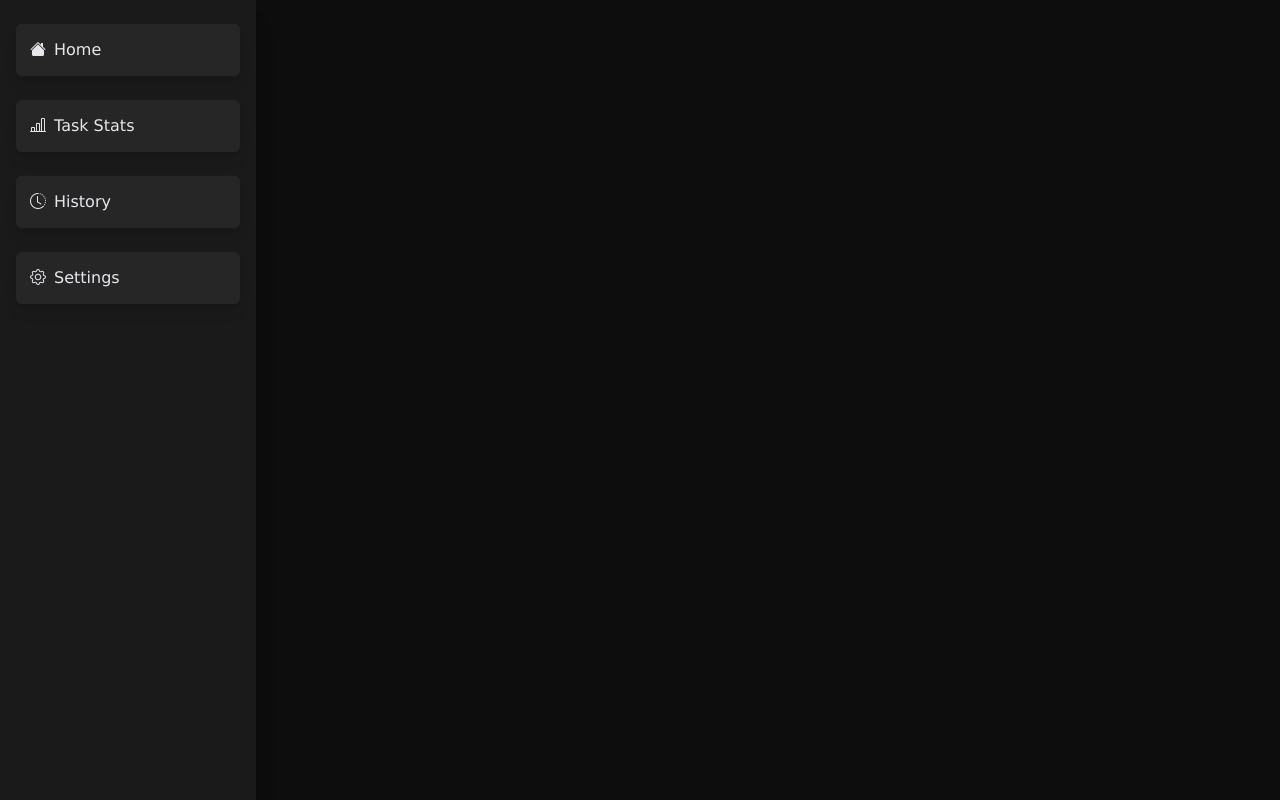
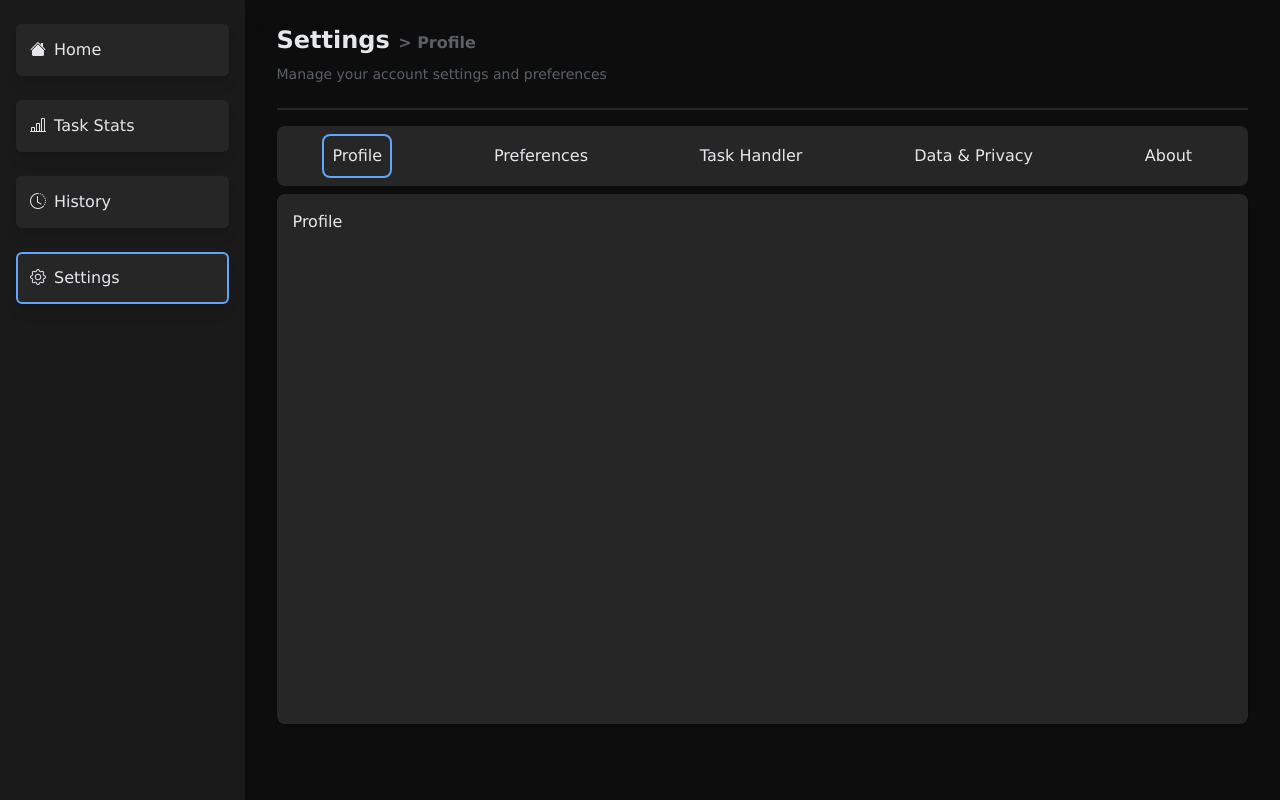
Before and after one commit to theinternetfae/Optima-V.2, a React (Vite) app: page /settings/profile in a window 1280 px wide. Built offline with nearby package versions, Linux system fonts and the light colour scheme.

Commit message:
Finished refactoring router for settings branch

```diff
--- a/src/App.jsx
+++ b/src/App.jsx
@@ -1,11 +1,19 @@
-import { BrowserRouter, Routes, Route } from "react-router-dom";
+import { BrowserRouter, Routes, Route, Navigate } from "react-router-dom";
 import DateMenu from "./Date.jsx";
-import SideMenu from "./SideMenu.jsx";
 import TaskHistory from "./TaskHistory.jsx";
 import TaskStats from "./TaskStats.jsx";
 import { useState, useEffect } from "react";
 import { TaskContext } from "./components/TaskContext.js";
+import AppLayout from "./AppLayout.jsx";
 import Settings from "./Settings.jsx";
+import Profile from "./settingsComponents/Profile.jsx";
+import Preferences from "./settingsComponents/Preferences.jsx";
+import TaskHandler from "./settingsComponents/TaskHandler.jsx";
+import DataPrivacy from "./settingsComponents/DataPrivacy.jsx";
+import About from "./settingsComponents/About.jsx";
+
+
+
 
 function App() {
 
@@ -129,42 +137,27 @@ function App() {
 
     <TaskContext.Provider value={{taskList, setTaskList, tasksDone, setTasksDone, saveEditedTask}}>
       <BrowserRouter>
-        <div className="named">
-          <SideMenu/>
 
-          <Routes>
+        <Routes>
 
-            <Route path="/" element={
-                <div className="a-body">
-                  <DateMenu />
-                </div>
-              }
-            />
+          <Route element={<AppLayout />}>
+            <Route path="/" element={<DateMenu />} />
+            <Route path="/taskStats" element={<TaskStats />} />
+            <Route path="/taskHistory" element={<TaskHistory />} />
 
-            <Route path="/taskStats" element={
-                <div className="a-body">
-                  <TaskStats />
-                </div>
-              }
-            />
+            <Route path="settings" element={<Settings />}>
+              <Route index element={<Navigate to="profile" replace />} />
+              <Route path="profile" element={<Profile />} />
+              <Route path="preferences" element={<Preferences />} />
+              <Route path="taskHandler" element={<TaskHandler />} />
+              <Route path="dataPrivacy" element={<DataPrivacy />} />
+              <Route path="about" element={<About />} />
+            </Route>
 
-            <Route path="/taskHistory" element={
-              <div className="a-body">
-                <TaskHistory />
-                </div>
-              }
-            />
+          </Route>
 
-            <Route path="/settings" element={
-              <div className="a-body">
-                <Settings />
-                </div>
-              }
-            />
+        </Routes>
 
-          </Routes>
-
-        </div>
       </BrowserRouter>
     </TaskContext.Provider>
   )
--- /dev/null
+++ b/src/AppLayout.jsx
@@ -0,0 +1,20 @@
+import { Outlet } from "react-router-dom";
+import SideMenu from "./SideMenu.jsx";
+
+
+function AppLayout() {
+    return (
+
+        <div className="named">
+            <SideMenu />
+
+            <div className="a-body">
+                <Outlet/>
+            </div>
+
+        </div>
+
+    );
+}
+
+export default AppLayout;
--- a/src/Settings.jsx
+++ b/src/Settings.jsx
@@ -1,22 +1,60 @@
+import { useState } from "react";
+import { Link, useLocation, Outlet } from "react-router-dom";
+
 function Settings() {
+
+    const location = useLocation();
+
+    function checking() {
+        if(location.pathname === '/settings/profile') {
+            return "> Profile"
+        } else if(location.pathname === '/settings/preferences') {
+            return "> Preferences"
+        } else if(location.pathname === '/settings/taskHandler') {
+            return "> Task Handler"
+        } else if(location.pathname === '/settings/dataPrivacy') {
+            return "> Data & Privacy"
+        } else {
+            return "> About"
+        }
+     }
+
     return (
         <div className="settings-main-cont">
 
-            <h1 className="settings-header">Settings</h1>
+            <h1 className="settings-header">Settings <span className="checking">{`${checking()}`}</span></h1>
 
             <p className="settings-subheader">Manage your account settings and preferences</p>
 
             <div className="settings-body">
-                <section className="settings-router">
-                    <ul>
-                        <li>Profile</li>
-                        <li>Preferences</li>
-                        <li>Task Handler</li>
-                        <li>Data & Privacy</li>
-                        <li>About</li>
-                    </ul>
-                </section>
 
+                <aside className="settings-router">
+
+                    <Link to="profile" className={`sett-link ${location.pathname === "/settings/profile" && 'border-bluelight'}`}>
+                        <p>Profile</p>
+                    </Link>
+
+                    <Link to="preferences" className={`sett-link ${location.pathname === "/settings/preferences" && 'border-bluelight'}`}>
+                        <p>Preferences</p>
+                    </Link>
+
+                    <Link to="taskHandler" className={`sett-link ${location.pathname === "/settings/taskHandler" && 'border-bluelight'}`}>
+                        <p>Task Handler</p>
+                    </Link>
+
+                    <Link to="dataPrivacy" className={`sett-link ${location.pathname === "/settings/dataPrivacy" && 'border-bluelight'}`}>
+                        <p>Data & Privacy</p>
+                    </Link>
+
+                    <Link to="about" className={`sett-link ${location.pathname === "/settings/about" && 'border-bluelight'}`}>
+                        <p>About</p>
+                    </Link>
+
+                </aside>
+
+                <main>
+                    <Outlet />
+                </main>
 
             </div>
 
--- a/src/SideMenu.jsx
+++ b/src/SideMenu.jsx
@@ -1,29 +1,38 @@
-import { useState } from "react";
+import { useMemo } from "react";
 import { Link, useLocation } from "react-router-dom";
 
 function SideMenu() {
 
     const location = useLocation();
 
+    const setPath = useMemo(() => {
+        if(location.pathname !== "/" && location.pathname !== "/taskStats" && location.pathname !== "/taskHistory" && location.pathname !== "/settings") return "/settings";
+
+        return location.pathname;
+    }, [location]);
+
+    console.log(setPath);
+
+
     return (
         <nav className="side-menu">
 
-            <Link to="/" className={`road ${location.pathname === "/" && 'border-bluelight'}`}>
+            <Link to="/" className={`road ${setPath === "/" && 'border-bluelight'}`}>
                 <i className="bi-house-fill"></i>
                 <p>Home</p>
             </Link>
 
-            <Link to="/taskStats" className={`road ${location.pathname === "/taskStats" && 'border-bluelight'}`}>
+            <Link to="/taskStats" className={`road ${setPath === "/taskStats" && 'border-bluelight'}`}>
                 <i className="bi-bar-chart-line"></i>
                 <p>Task Stats</p>
             </Link>
 
-            <Link to="/taskHistory" className={`road ${location.pathname === "/taskHistory" && 'border-bluelight'}`}>
+            <Link to="/taskHistory" className={`road ${setPath === "/taskHistory" && 'border-bluelight'}`}>
                 <i className="bi-clock-history"></i>
                 <p>History</p>
             </Link>
 
-            <Link to="/settings" className={`road ${location.pathname === "/settings" && 'border-bluelight'}`}>
+            <Link to="/settings" className={`road ${setPath === "/settings" && 'border-bluelight'}`}>
                 <i className="bi bi-gear"></i>
                 <p>Settings</p>
             </Link>
--- a/src/components/TaskDisplay.jsx
+++ b/src/components/TaskDisplay.jsx
@@ -77,7 +77,6 @@ function TaskDisplay({taskE, history, chosenHist, setChosenHist}) {
         }
 
         {alertShow && <Alert yesDelete={() => deleteTask()} noDelete={() => setAlertShow(prev => !prev)} history={history}/>}
-
       </div>
 
       {editScreen && <NewTask editExit={() => setEditScreen(editScreen => !editScreen)} task={taskE}/>}
--- a/src/index.css
+++ b/src/index.css
@@ -83,6 +83,10 @@ input[type="number"]::-webkit-outer-spin-button {
 
         & .a-body {
             @apply w-full mt-6 md:px-6 lg:px-0 lg:w-[80%] lg:mx-8;
+        }
+
+        & .b-body {
+            @apply lg:mx-8 lg:w-[80%] mt-6 border border-2
         }
     }
 
@@ -553,7 +557,11 @@ input[type="number"]::-webkit-outer-spin-button {
         @apply h-full flex flex-col gap-2;
 
         & .settings-header {
-            @apply text-2xl font-bold
+            @apply text-2xl font-bold;
+
+            & .checking {
+                @apply text-grey text-base;
+            }
         }
 
         & .settings-subheader {
@@ -564,16 +572,17 @@ input[type="number"]::-webkit-outer-spin-button {
             @apply h-full mt-4 border-t-2 border-commongrey;
 
             .settings-router {
-                @apply h-15 bg-commongrey rounded-full mt-4;
+                @apply h-15 bg-commongrey rounded-lg mt-4 flex items-center justify-around;
 
-                & ul {
-                    @apply flex items-center h-full justify-around;
+                .sett-link {
+                    @apply border border-2 border-transparent p-2 rounded-lg cursor-pointer;
+                }
 
-                    li {
-                        @apply border border-2 border-transparent p-2 rounded-lg;
-                    }
-                }
             }
+        }
+
+        .sett-body {
+            @apply h-[530px] mt-2 rounded-lg bg-commongrey shadow p-4;
         }
     }
 }
--- /dev/null
+++ b/src/settingsComponents/About.jsx
@@ -0,0 +1,9 @@
+function About() {
+    return (
+        <div className="sett-body">
+            About
+        </div>
+    );
+}
+
+export default About;
--- /dev/null
+++ b/src/settingsComponents/DataPrivacy.jsx
@@ -0,0 +1,9 @@
+function DataPrivacy() {
+    return (
+        <div className="sett-body">
+            Data Privacy
+        </div>
+    );
+}
+
+export default DataPrivacy;
--- /dev/null
+++ b/src/settingsComponents/Preferences.jsx
@@ -0,0 +1,9 @@
+function Preferences() {
+    return (
+        <div className="sett-body">
+            Preferences
+        </div>
+    );
+}
+
+export default Preferences;
--- /dev/null
+++ b/src/settingsComponents/Profile.jsx
@@ -0,0 +1,11 @@
+function Profile() {
+    return (
+        <div className="sett-body">
+
+            Profile
+
+        </div>
+    );
+}
+
+export default Profile;
--- /dev/null
+++ b/src/settingsComponents/TaskHandler.jsx
@@ -0,0 +1,9 @@
+function TaskHandler() {
+    return (
+        <div className="sett-body">
+            Task Handler
+        </div>
+    );
+}
+
+export default TaskHandler;
```
